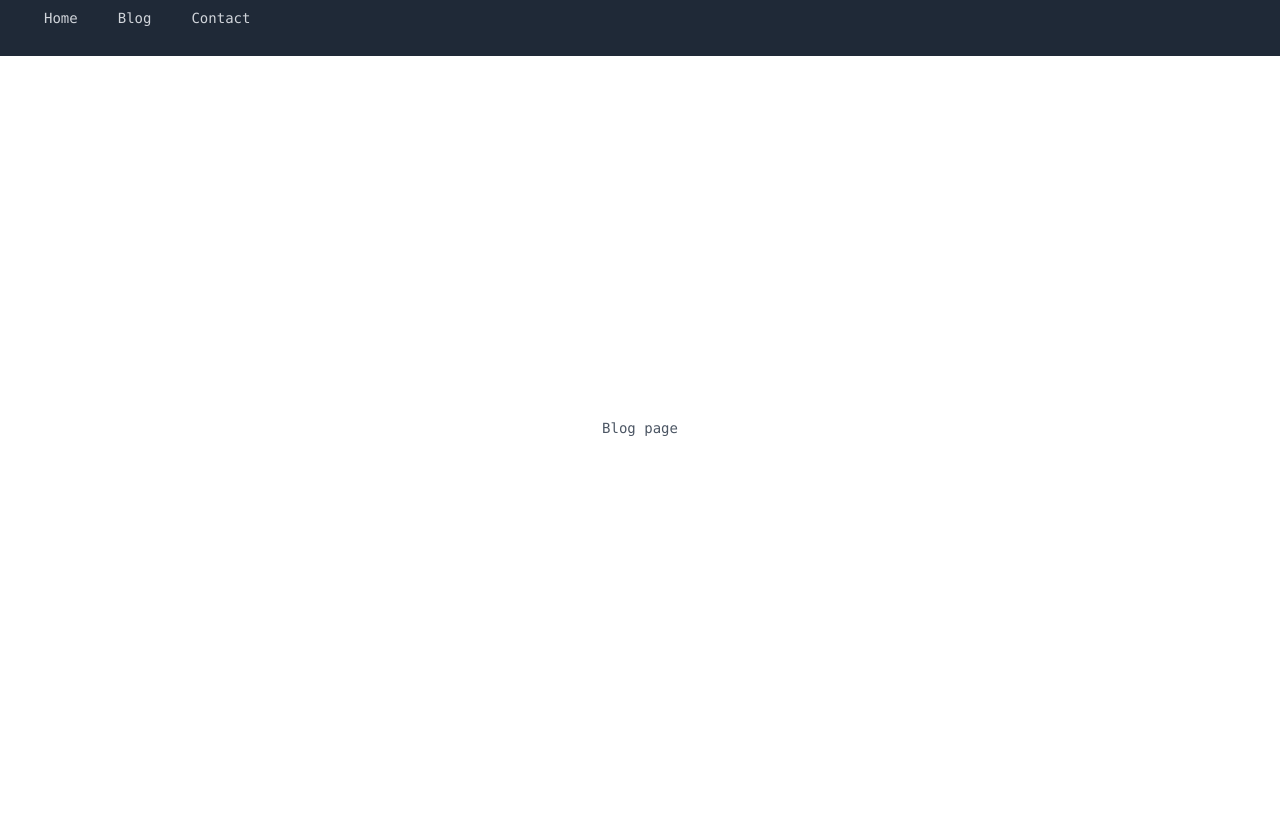
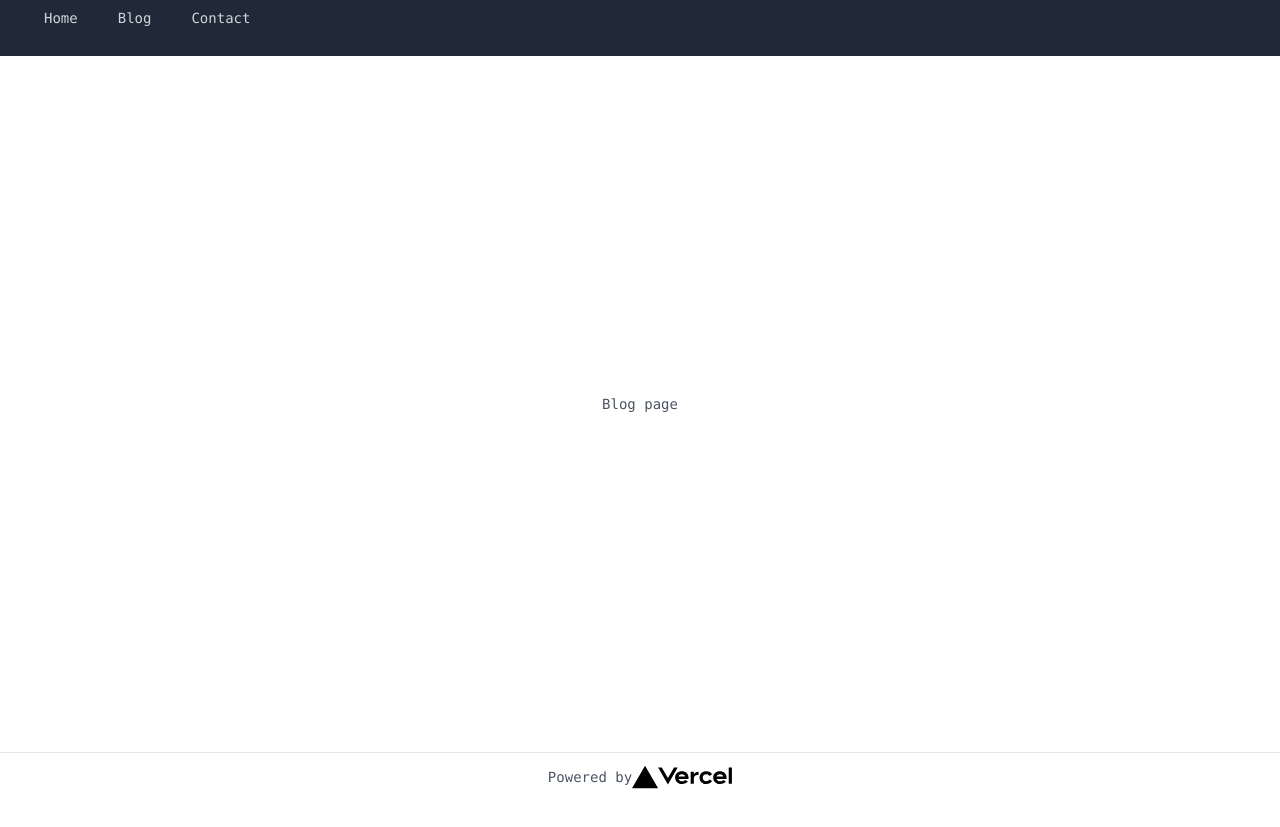
Before and after one commit to Risa2024/nextjs_hp, a Next.js app: page /blog-page in a window 1280 px wide. Before the commit the page ends 800 px from the top, so only its background shows below. Built offline with nearby package versions, Linux system fonts and the light colour scheme.

Commit message:
ロゴ配置

```diff
--- a/components/layout.js
+++ b/components/layout.js
@@ -35,6 +35,18 @@ export default function Layout({children, title = "HP by Nextjs"}) {
             <main className="flex flex-1 justify-center items-center flex-col w-screen">
                 {children}
             </main>
+            <footer className="w-full h-12 flex justify-center items-center border-t">
+        <a
+          className="flex items-center "
+          href="https://vercel.com?utm_source=create-next-app&utm_medium=default-template&utm_campaign=create-next-app"
+          target="_blank"
+          rel="noopener noreferrer"
+        >
+          Powered by{' '}
+
+            <Image src="/vercel.svg" alt="Vercel Logo" width={100} と height={100} />
+          </a>
+      </footer>
         </div>
     );
 }
```
Also changed, not shown: pages/index.js (+1 -12 lines).
